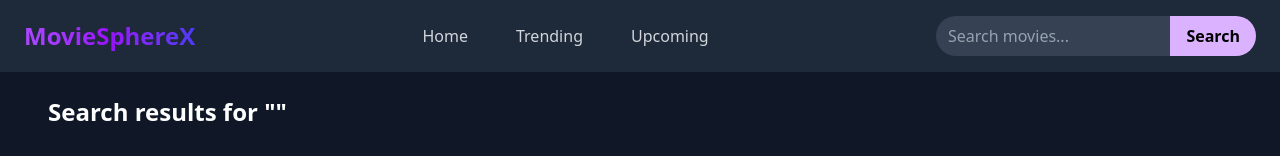
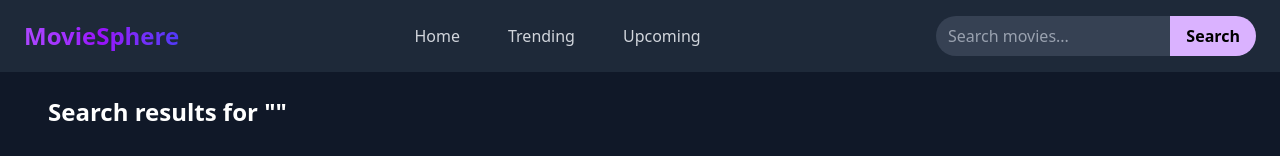
Before and after one commit to Kavii27/MovieSphere, a React (Vite) app: page /search in a window 1280 px wide. Shown: the top 156 px of the page. Built offline with nearby package versions, Linux system fonts and the light colour scheme.

Commit message:
undo the changes

```diff
--- a/src/components/Header.jsx
+++ b/src/components/Header.jsx
@@ -29,7 +29,7 @@ const Header = () => {
           to="/"
           className="text-2xl font-extrabold bg-gradient-to-r from-purple-500 via-purple-600 to-indigo-600 bg-clip-text text-transparent"
         >
-          MovieSphereX
+          MovieSphere
         </Link>
 
         {/* Desktop Nav */}
```
